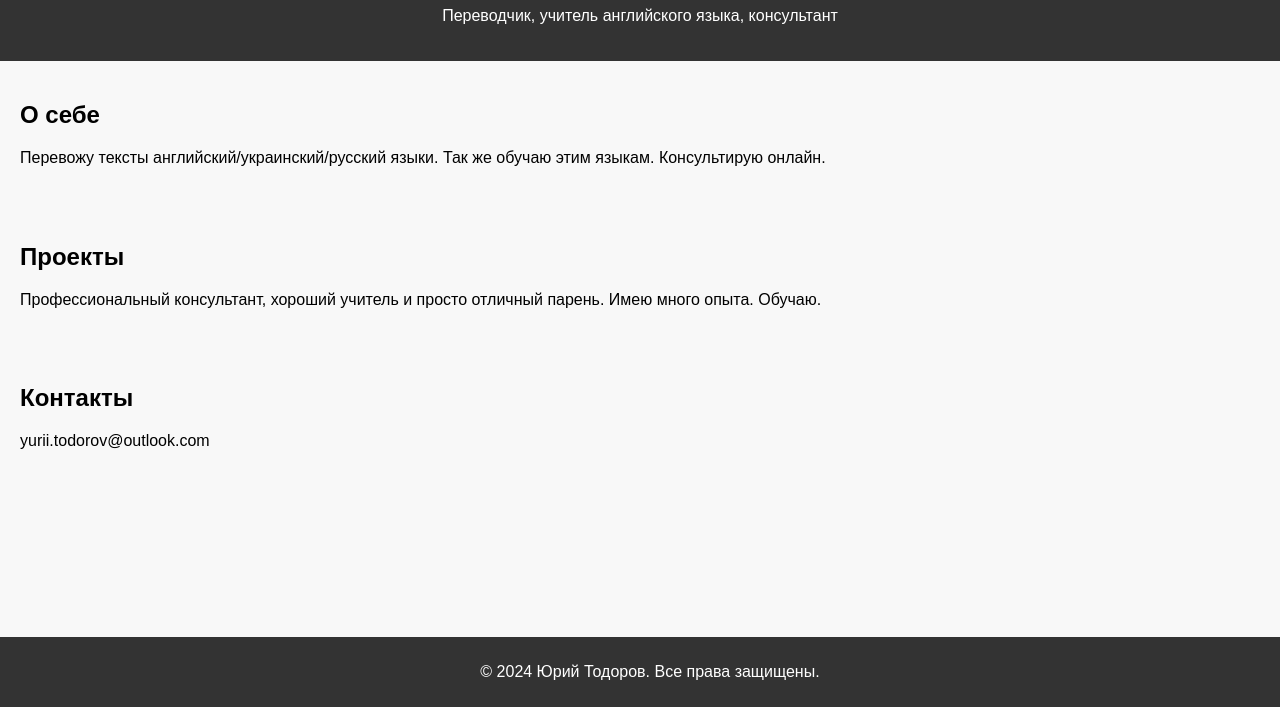
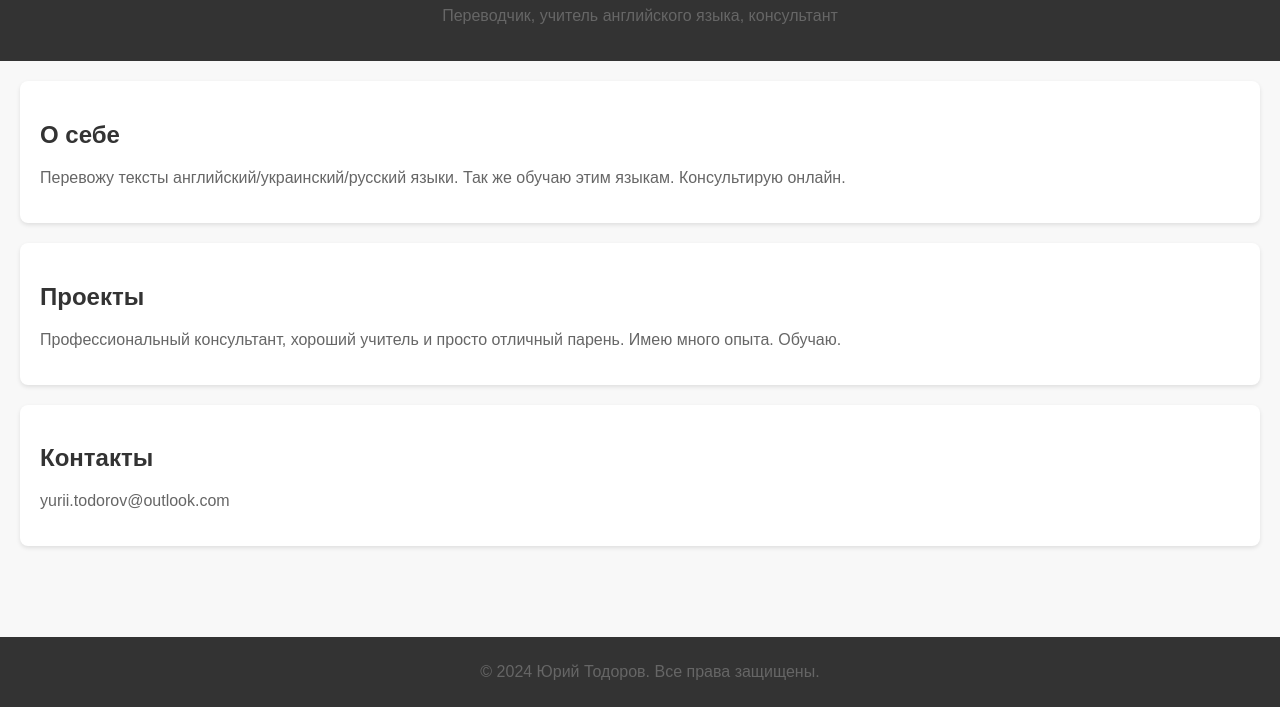
Before and after one commit to yuriitdrv/exchange_words_.github.io, a plain HTML site: page website.html in a window 1280 px wide. Shown: the part 93-800 px from the top of the page. Drawn offline with Linux system fonts and the light colour scheme.

Commit message:
Update Style.css

```diff
--- a/Style.css
+++ b/Style.css
@@ -12,25 +12,20 @@ header {
     text-align: center;
 }
 
-nav ul {
-    list-style-type: none;
-    padding: 0;
-    background-color: #444;
+section {
+    padding: 20px;
+    margin: 20px;
+    background-color: white;
+    border-radius: 8px;
+    box-shadow: 0 2px 4px rgba(0,0,0,0.1);
 }
 
-nav ul li {
-    display: inline;
-    margin-right: 10px;
+h1, h2 {
+    color: #333;
 }
 
-nav ul li a {
-    color: white;
-    text-decoration: none;
-    padding: 10px;
-}
-
-section {
-    padding: 20px;
+p {
+    color: #666;
 }
 
 footer {
```
